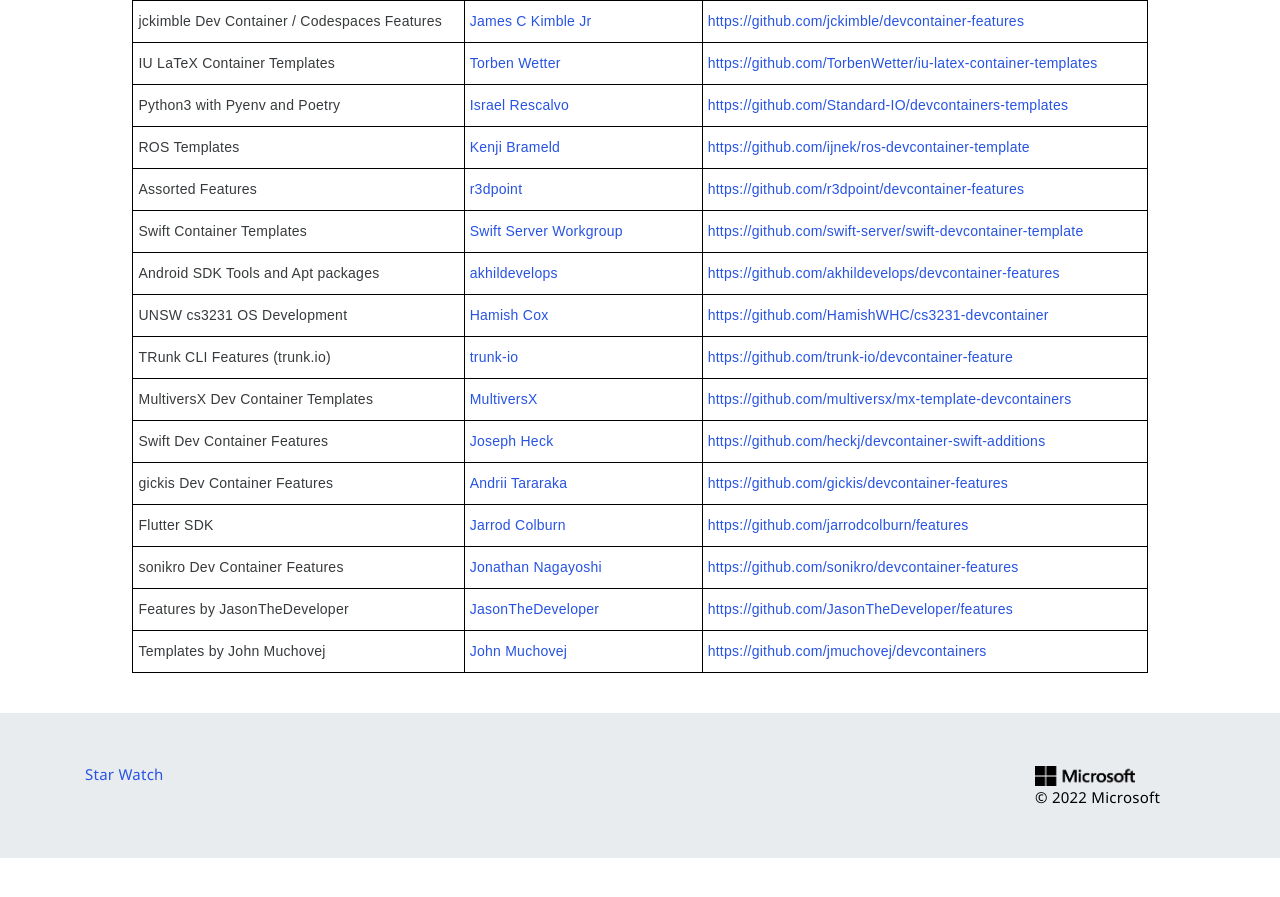
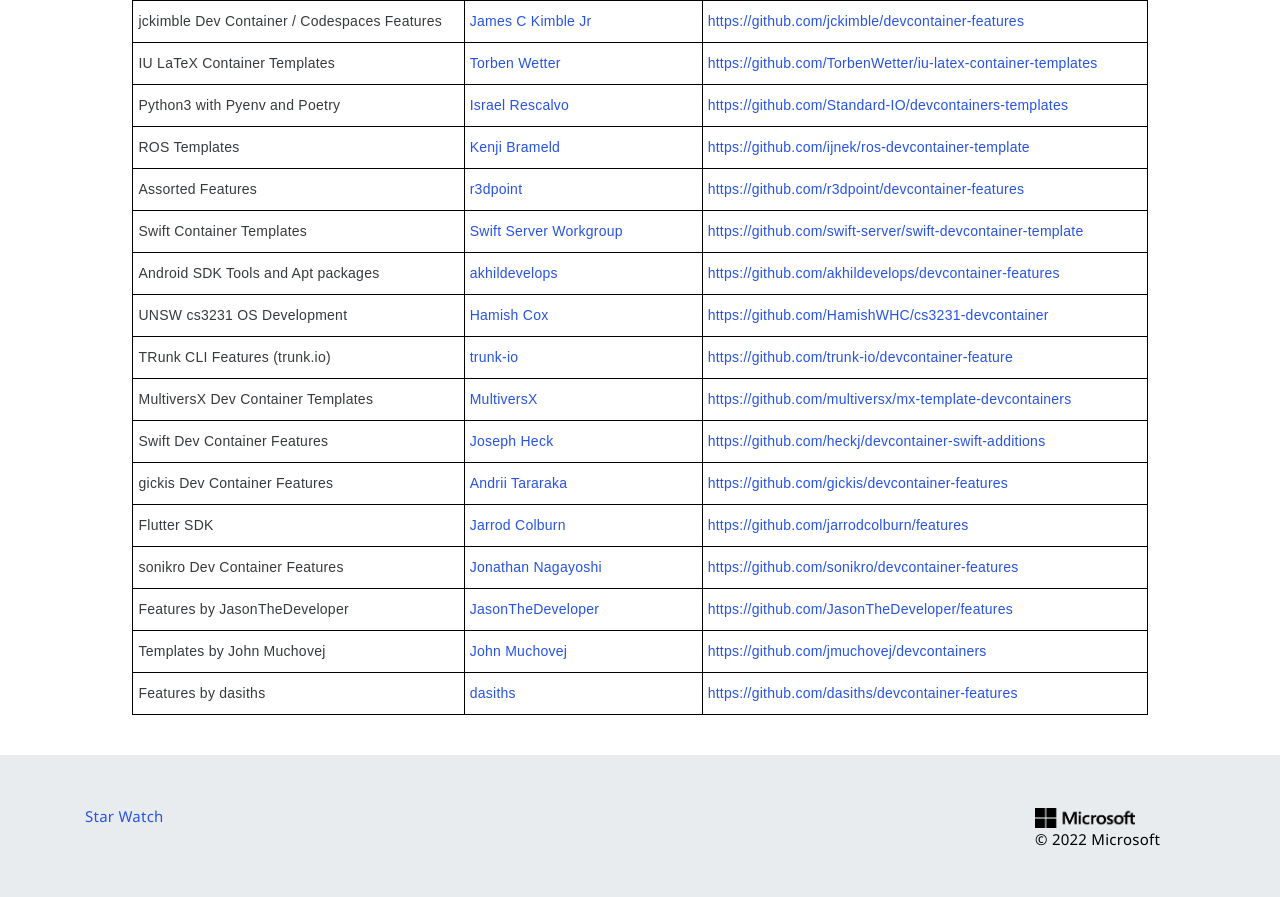
Before and after one commit to devcontainers/devcontainers.github.io, a Jekyll site: the page built from collections.html, in a window 1280 px wide and 900 px high, scrolled down 2476 px. Shown: the top 897 px of the window. Built offline with Jekyll 4.4.1, drawn with Linux system fonts in a browser that asks for light colours; nearby versions of some CDN libraries; comment, search, counter and statistics services are not loaded; before the commit the page ends 3334 px from its top, so only the background shows below that.

Commit message:
Add Grype feature (#172)
* Add Grype feature

* update repo name

```diff
--- a/_data/collection-index.yml
+++ b/_data/collection-index.yml
@@ -333,3 +333,8 @@
   contact: https://github.com/jmuchovej/devcontainers/issues
   repository: https://github.com/jmuchovej/devcontainers
   ociReference: ghcr.io/jmuchovej/templates
+- name: Features by dasiths
+  maintainer: dasiths
+  contact: https://dasith.me
+  repository: https://github.com/dasiths/devcontainer-features
+  ociReference: ghcr.io/dasiths/devcontainer-features
```
